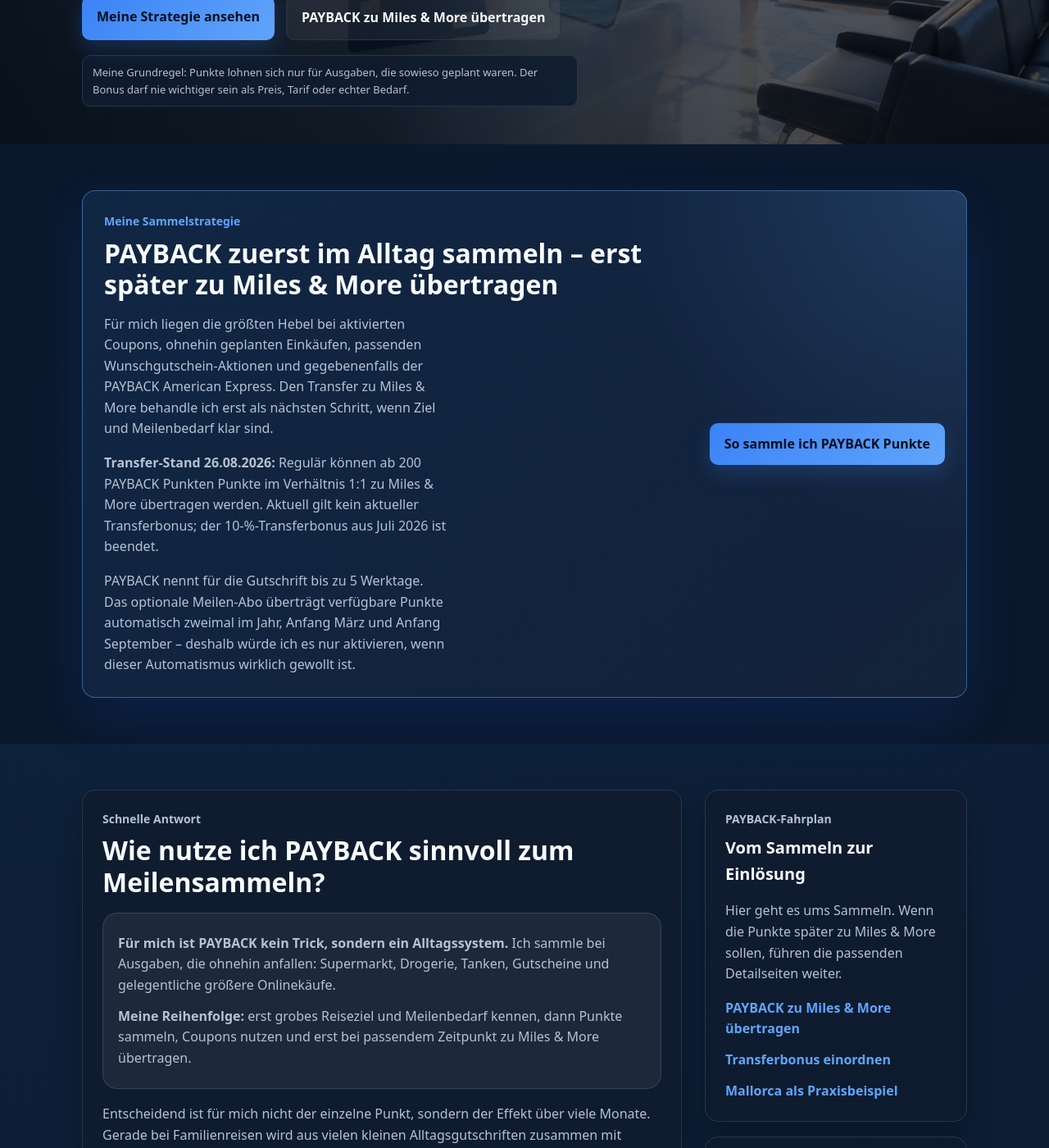
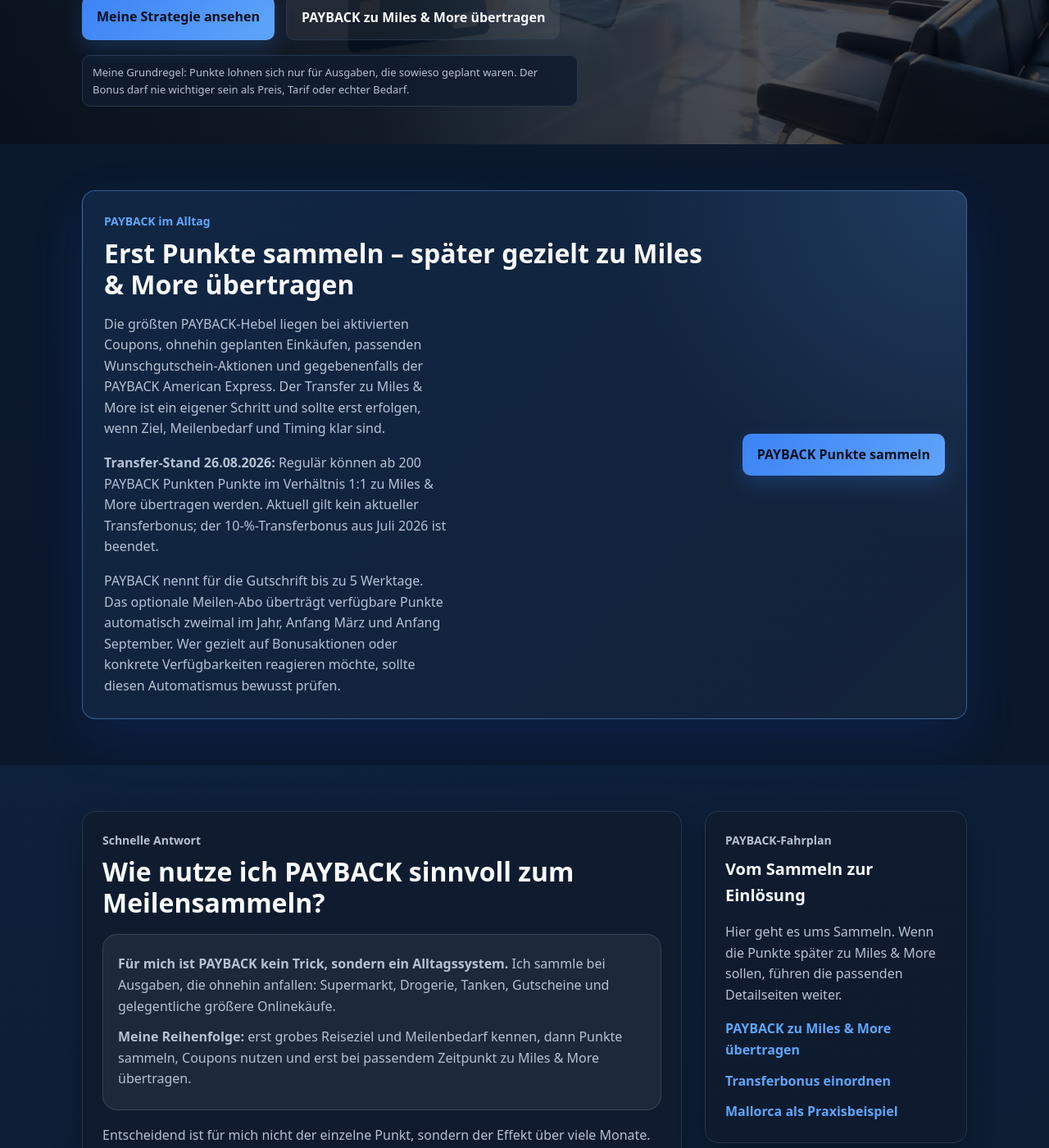
Before and after one commit to Praemienflug-Planer/miles-planer, a Jekyll site: the page built from meilen-sammeln/payback/index.html, in a window 1280 px wide and 1400 px high, scrolled down 621 px. Shown: the whole window at 82% size. Built offline with Jekyll 4.4.1, drawn with Linux system fonts in a browser that asks for light colours.

Commit message:
Clarify PAYBACK hub search intent and neutralize copy

```diff
--- a/meilen-sammeln/payback/index.html
+++ b/meilen-sammeln/payback/index.html
@@ -1,7 +1,7 @@
 ---
 layout: page
-title: "PAYBACK Punkte sammeln für Miles & More: meine Strategie"
-description: "PAYBACK Punkte sammeln und später gezielt für Miles & More nutzen: meine Strategie mit Coupons, Wunschgutschein, PAYBACK Amex, Alltagsausgaben und klarer Transferentscheidung."
+title: "PAYBACK Punkte sammeln für Miles & More: Strategie & Tipps"
+description: "PAYBACK Punkte sammeln und gezielt für Miles & More nutzen: Coupons, Wunschgutschein, PAYBACK Amex, Alltagsausgaben und die richtige Transferentscheidung."
 canonical: "https://praemienflug-planer.de/meilen-sammeln/payback/"
 ---
 {% include payback/styles.html %}
@@ -11,13 +11,13 @@
   <div class="container">
     <div class="cta-box cta-primary">
       <div>
-        <p class="eyebrow">Meine Sammelstrategie</p>
-        <h2>PAYBACK zuerst im Alltag sammeln – erst später zu Miles &amp; More übertragen</h2>
-        <p class="footer-text">Für mich liegen die größten Hebel bei aktivierten Coupons, ohnehin geplanten Einkäufen, passenden Wunschgutschein-Aktionen und gegebenenfalls der PAYBACK American Express. Den Transfer zu Miles &amp; More behandle ich erst als nächsten Schritt, wenn Ziel und Meilenbedarf klar sind.</p>
-        <p class="footer-text"><strong>Transfer-Stand {{ site.data.offers.payback_transfer.last_checked_display }}:</strong> Regulär können ab {{ site.data.offers.payback_transfer.minimum_points_display }} Punkte im Verhältnis {{ site.data.offers.payback_transfer.ratio_display }} zu Miles &amp; More übertragen werden. Aktuell gilt {{ site.data.offers.payback_transfer.current_bonus_display }}; der {{ site.data.offers.payback_transfer.last_bonus_percent }}-%-Transferbonus aus {{ site.data.offers.payback_transfer.last_bonus_period_display }} ist beendet.</p>
-        <p class="footer-text">PAYBACK nennt für die Gutschrift bis zu 5 Werktage. Das optionale Meilen-Abo überträgt verfügbare Punkte automatisch zweimal im Jahr, Anfang März und Anfang September – deshalb würde ich es nur aktivieren, wenn dieser Automatismus wirklich gewollt ist.</p>
+        <p class="eyebrow">PAYBACK im Alltag</p>
+        <h2>Erst Punkte sammeln – später gezielt zu Miles & More übertragen</h2>
+        <p class="footer-text">Die größten PAYBACK-Hebel liegen bei aktivierten Coupons, ohnehin geplanten Einkäufen, passenden Wunschgutschein-Aktionen und gegebenenfalls der PAYBACK American Express. Der Transfer zu Miles & More ist ein eigener Schritt und sollte erst erfolgen, wenn Ziel, Meilenbedarf und Timing klar sind.</p>
+        <p class="footer-text"><strong>Transfer-Stand {{ site.data.offers.payback_transfer.last_checked_display }}:</strong> Regulär können ab {{ site.data.offers.payback_transfer.minimum_points_display }} Punkte im Verhältnis {{ site.data.offers.payback_transfer.ratio_display }} zu Miles & More übertragen werden. Aktuell gilt {{ site.data.offers.payback_transfer.current_bonus_display }}; der {{ site.data.offers.payback_transfer.last_bonus_percent }}-%-Transferbonus aus {{ site.data.offers.payback_transfer.last_bonus_period_display }} ist beendet.</p>
+        <p class="footer-text">PAYBACK nennt für die Gutschrift bis zu 5 Werktage. Das optionale Meilen-Abo überträgt verfügbare Punkte automatisch zweimal im Jahr, Anfang März und Anfang September. Wer gezielt auf Bonusaktionen oder konkrete Verfügbarkeiten reagieren möchte, sollte diesen Automatismus bewusst prüfen.</p>
       </div>
-      <a class="btn btn-primary" href="#alltag">So sammle ich PAYBACK Punkte</a>
+      <a class="btn btn-primary" href="#alltag">PAYBACK Punkte sammeln</a>
     </div>
   </div>
 </section>
```
